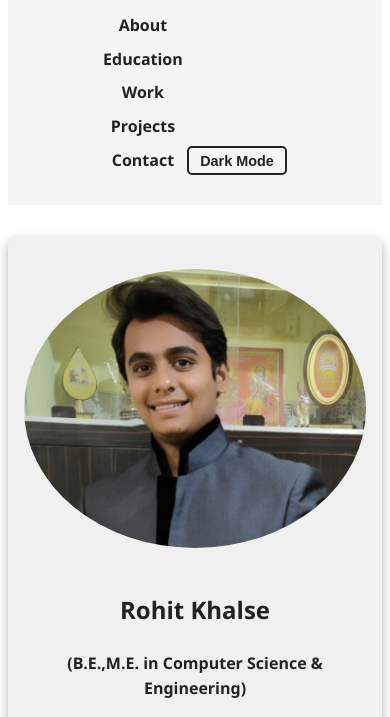
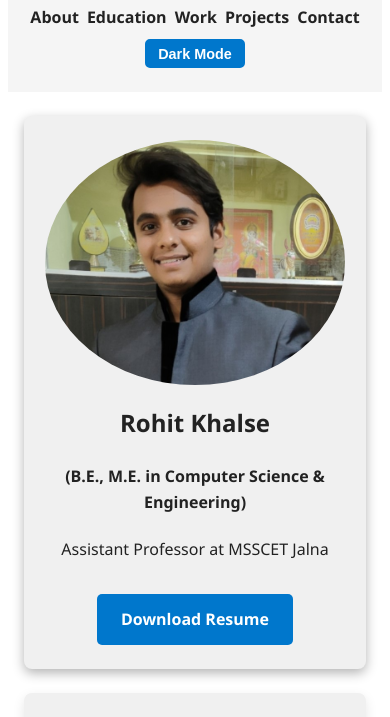
Before and after one commit to RohitKhalse/OfficialRohitKhalse, a plain HTML site: page index.html in a window 390 px wide. Both pictures are taken after a click on the button "Light Mode". Shown: the part 127-844 px from the top of the page. Drawn offline with Linux system fonts and the light colour scheme.

Commit message:
Update index.html

```diff
--- a/index.html
+++ b/index.html
@@ -4,6 +4,7 @@
   <meta charset="UTF-8" />
   <meta name="viewport" content="width=device-width, initial-scale=1.0"/>
   <title>Assistant Professor Rohit Khalse</title>
+  <link rel="icon" href="favicon.ico" />
   <style>
     :root {
       --primary-color-dark: #1a1a1d;
@@ -19,6 +20,10 @@
       --card-bg-light: #f0f0f0;
     }
 
+    html {
+      scroll-behavior: smooth;
+    }
+
     body {
       font-family: 'Segoe UI', sans-serif;
       background: url('https://www.transparenttextures.com/patterns/black-paper.png') repeat;
@@ -27,6 +32,7 @@
       line-height: 1.6;
       overflow-x: hidden;
       transition: background-color 0.4s, color 0.4s;
+      padding-bottom: 2rem;
     }
 
     /* Light theme overrides */
@@ -45,6 +51,11 @@
       top: 0;
       z-index: 100;
       transition: background-color 0.4s, color 0.4s;
+      display: flex;
+      flex-wrap: wrap;
+      justify-content: center;
+      align-items: center;
+      gap: 0.75rem;
     }
 
     body.light-theme header {
@@ -55,38 +66,42 @@
     header h1 {
       font-size: 2.2rem;
       margin: 0;
-      display: inline-block;
+      flex: 1 1 100%;
+      text-align: center;
     }
 
     nav {
-      margin-top: 0.5rem;
-      display: inline-block;
+      display: flex;
+      gap: 1rem;
+      flex-wrap: wrap;
+      justify-content: center;
+      flex: 1 1 100%;
     }
 
     nav a {
       color: #fff;
-      margin: 0 1rem;
       text-decoration: none;
       font-weight: bold;
       transition: color 0.3s;
+      font-size: 1rem;
     }
 
     body.light-theme nav a {
       color: var(--text-color-light);
     }
 
-    nav a:hover {
+    nav a:hover,
+    nav a:focus {
       color: var(--accent-color-dark);
+      outline: none;
     }
 
-    body.light-theme nav a:hover {
+    body.light-theme nav a:hover,
+    body.light-theme nav a:focus {
       color: var(--accent-color-light);
     }
 
     .theme-toggle-btn {
-      position: absolute;
-      top: 1.3rem;
-      right: 1rem;
       background: none;
       border: 2px solid #fff;
       color: #fff;
@@ -97,6 +112,7 @@
       transition: background-color 0.3s, color 0.3s, border-color 0.3s;
       user-select: none;
       font-size: 0.9rem;
+      flex: 0 0 auto;
     }
 
     body.light-theme .theme-toggle-btn {
@@ -105,13 +121,16 @@
       background-color: transparent;
     }
 
-    .theme-toggle-btn:hover {
+    .theme-toggle-btn:hover,
+    .theme-toggle-btn:focus {
       background-color: var(--accent-color-dark);
       border-color: var(--accent-color-dark);
       color: #fff;
+      outline: none;
     }
 
-    body.light-theme .theme-toggle-btn:hover {
+    body.light-theme .theme-toggle-btn:hover,
+    body.light-theme .theme-toggle-btn:focus {
       background-color: var(--accent-color-light);
       border-color: var(--accent-color-light);
       color: #fff;
@@ -138,13 +157,18 @@
       width: 100%;
       border-radius: 50%;
       margin-bottom: 1rem;
+      max-width: 300px;
+      height: auto;
+      display: block;
+      margin-left: auto;
+      margin-right: auto;
     }
 
     section {
       scroll-margin-top: 100px;
       padding: 3rem 2rem;
       max-width: 900px;
-      margin: auto;
+      margin: 2rem auto;
       opacity: 0;
       transform: translateY(20px);
       transition: all 0.6s ease-out;
@@ -182,11 +206,14 @@
       background-color: var(--accent-color-light);
     }
 
-    .resume-button:hover {
+    .resume-button:hover,
+    .resume-button:focus {
       background-color: #019ca3;
+      outline: none;
     }
 
-    body.light-theme .resume-button:hover {
+    body.light-theme .resume-button:hover,
+    body.light-theme .resume-button:focus {
       background-color: #005f8c;
     }
 
@@ -209,12 +236,34 @@
       color: var(--text-color-light);
     }
 
+    /* Responsive */
     @media (max-width: 600px) {
-      header h1 { font-size: 1.8rem; }
-      nav a { display: block; margin: 0.5rem 0; }
+      header {
+        flex-direction: column;
+        gap: 0.5rem;
+      }
+      header h1 {
+        font-size: 1.8rem;
+        flex: none;
+      }
+      nav {
+        justify-content: center;
+        gap: 0.5rem;
+      }
+      nav a {
+        font-size: 1rem;
+      }
       .theme-toggle-btn {
-        position: static;
-        margin-top: 1rem;
+        align-self: center;
+      }
+      .hero {
+        margin: 1.5rem 1rem;
+        max-width: 100%;
+        padding: 1.5rem 1rem;
+      }
+      section {
+        margin: 1.5rem 1rem;
+        padding: 2rem 1rem;
       }
     }
   </style>
@@ -230,13 +279,13 @@
       <a href="#projects">Projects</a>
       <a href="#contact">Contact</a>
     </nav>
-    <button class="theme-toggle-btn" aria-label="Toggle light and dark mode">Light Mode</button>
+    <button class="theme-toggle-btn" aria-label="Toggle light and dark mode" aria-pressed="false">Light Mode</button>
   </header>
 
   <div class="hero">
-    <img src="rohit.jpg" alt="Rohit Khalse">
+    <img src="rohit.jpg" alt="Rohit Khalse" loading="lazy" />
     <h2>Rohit Khalse</h2>
-    <h4>(B.E.,M.E. in Computer Science & Engineering)</h4>
+    <h4>(B.E., M.E. in Computer Science & Engineering)</h4>
     <p>Assistant Professor at MSSCET Jalna</p>
     <a class="resume-button" href="resume.pdf" download>Download Resume</a>
   </div>
@@ -259,9 +308,9 @@
   <section id="projects" class="card">
     <h2>Publications & Projects</h2>
     <ul>
-      <li><strong>“AI-ENABLED INTERNET OF THINGS AND CYBER-PHYSICAL SYSTEMS FOR ENHANCED DISEASE DETECTION A SURVEY”</strong> </li>
-      <li><strong>Final Year Project:</strong> “Graphical Password Authentication”.</li>
-      <li><strong>Paper Published:</strong> “TOWARDS BIG DATA COMPUTING:ENERGY-AWARE ALGORITHMS FOR MAPREDUCE WORKFLOWS”</li>
+      <li><strong>“AI-ENABLED INTERNET OF THINGS AND CYBER-PHYSICAL SYSTEMS FOR ENHANCED DISEASE DETECTION A SURVEY”</strong></li>
+      <li><strong>Final Year Project:</strong> “Graphical Password Authentication”</li>
+      <li><strong>Paper Published:</strong> “TOWARDS BIG DATA COMPUTING: ENERGY-AWARE ALGORITHMS FOR MAPREDUCE WORKFLOWS”</li>
     </ul>
   </section>
 
@@ -298,9 +347,11 @@
       if (theme === 'light') {
         body.classList.add('light-theme');
         toggleBtn.textContent = 'Dark Mode';
+        toggleBtn.setAttribute('aria-pressed', 'true');
       } else {
         body.classList.remove('light-theme');
         toggleBtn.textContent = 'Light Mode';
+        toggleBtn.setAttribute('aria-pressed', 'false');
       }
       localStorage.setItem('theme', theme);
     }
```
